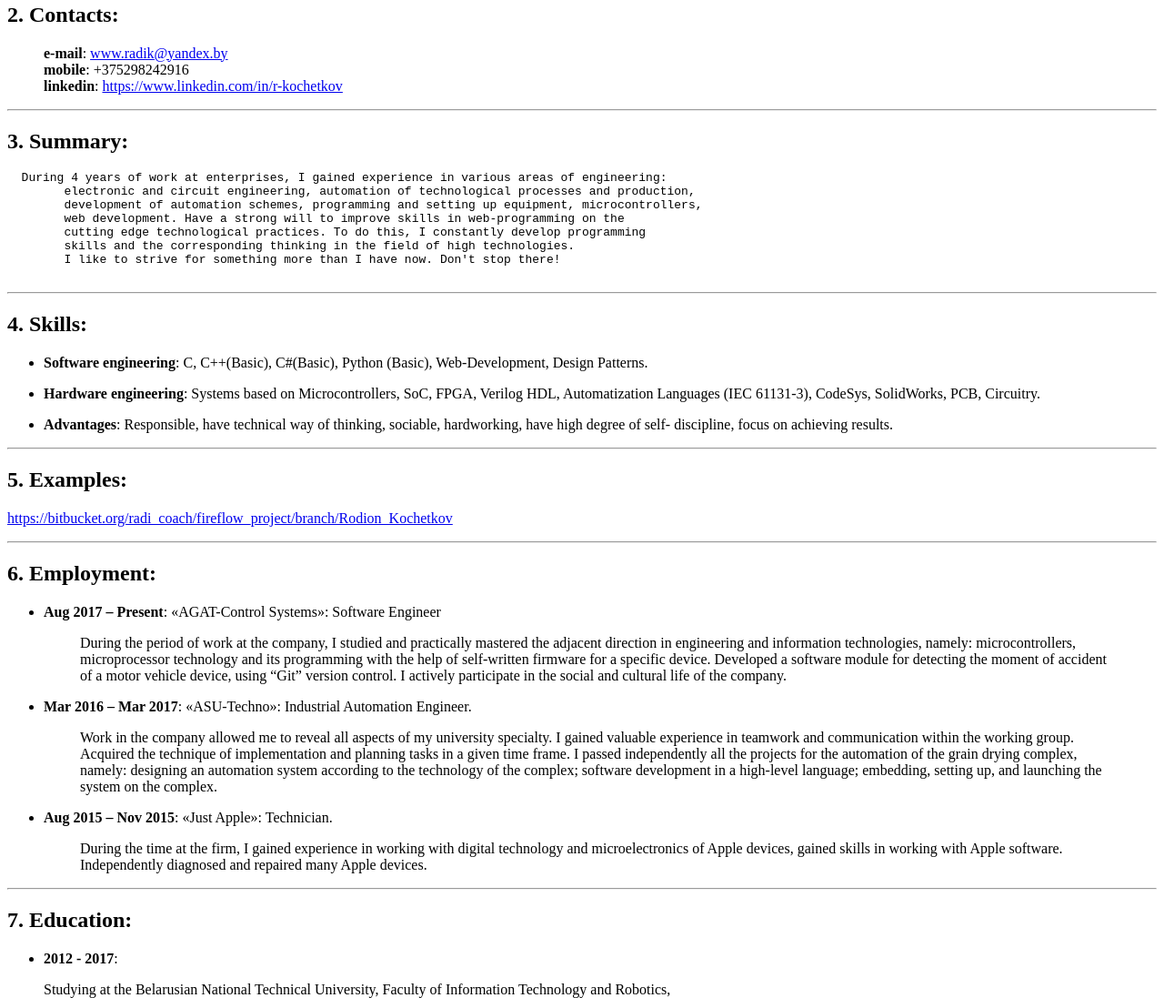
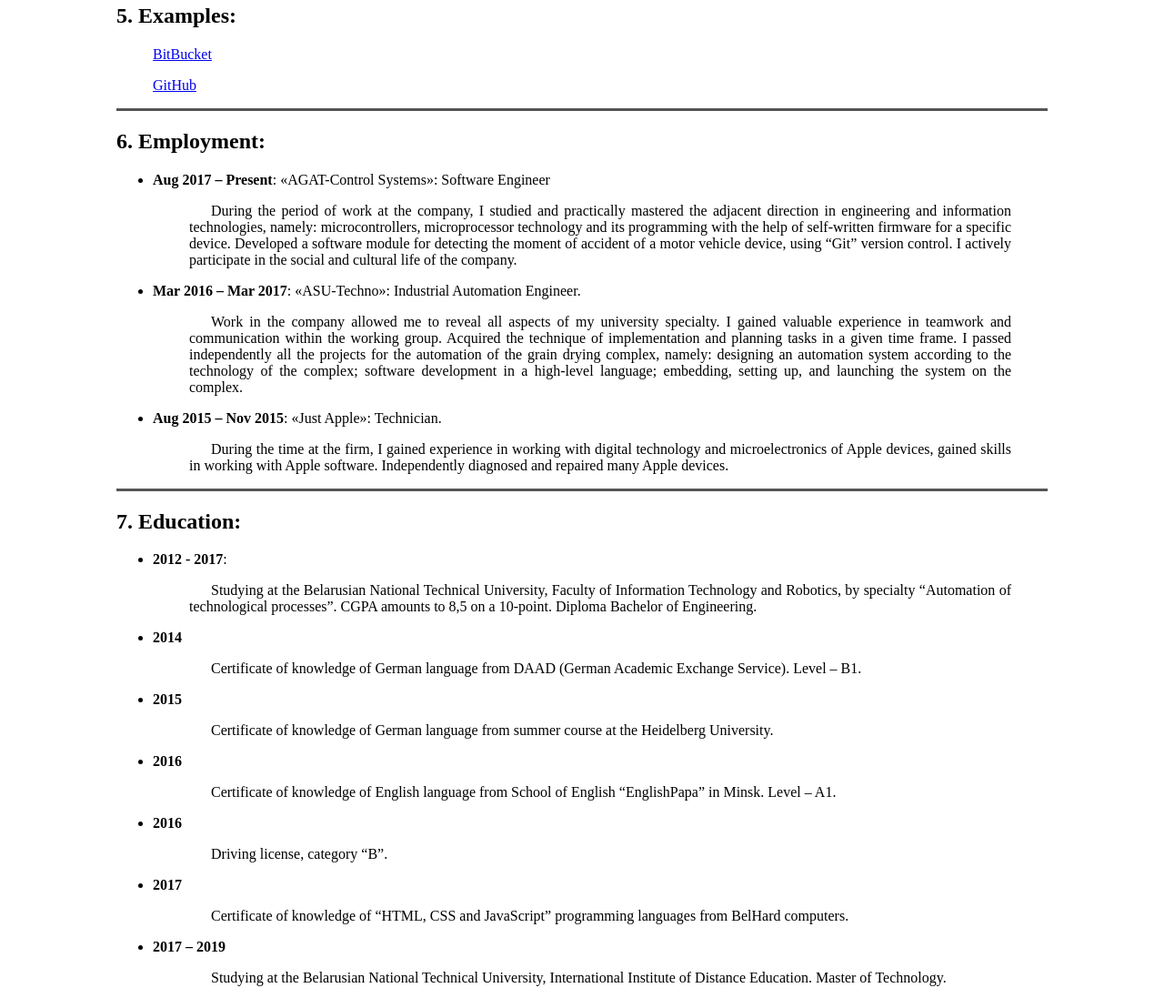
Before and after one commit to RodionCoach/rsschool-2019Q1-cv, a plain HTML site: page index.html in a window 1280 px wide. Shown: the part 840-1937 px from the top of the page at 91% size. Drawn offline with Linux system fonts and the light colour scheme.

Commit message:
fix: fix in css/style.css add some styles for txt display

```diff
--- /dev/null
+++ b/assets/css/style.css
@@ -0,0 +1,29 @@
+body{
+    text-align: justify;
+}
+img{
+   float: right;
+}
+
+hr{
+    color: rgb(85, 85, 85);
+    background-color:#555;
+    border:1px solid;
+    height:1px;
+    clear:both;
+}
+
+.container{
+    position: relative;
+    width: 1024px;
+    margin-left: auto;
+    margin-right: auto;
+}
+
+#summary3 + blockquote{
+    text-indent: 1.5em;
+}
+
+li > blockquote {
+    text-indent: 1.5em;
+}
--- a/index.html
+++ b/index.html
@@ -3,30 +3,30 @@
   <head>
     <meta charset="utf-8" />
     <meta http-equiv="X-UA-Compatible" content="IE=edge" />
-    <title></title>
-    <meta name="description" content="" />
+    <title>CV - Kochetkov Rodion</title>
     <meta name="viewport" content="width=device-width, initial-scale=1" />
-    <link rel="stylesheet" type="text/css" href="assets/style.css" />
+    <link rel="icon" sizes="any" type="image/x-icon" href="assets/img/iphoto.ico" />
+    <link rel="stylesheet" type="text/css" href="assets/css/style.css" />
   </head>
   <body>
+      <div class="container">
         <div>
         <div class="wrapper"></div>
         </div>
         <h1 id="cv">CV</h1>
 
-    <h2 id="1name">1. Name:</h2>
-
-    <img src="assets/img/photo.webp" alt="photo">
+        <h2 id="name1">1. Name:</h2>
 
         <blockquote>
             <p>
+                <img src="assets/img/photo.webp" alt="photo" width="20%" height="20%">
                 <strong><em>Rodion Kochetkov</em></strong>
             </p>
         </blockquote>
 
         <hr />
 
-    <h2 id="2contacts">2. Contacts:</h2>
+        <h2 id="contacts2">2. Contacts:</h2>
 
         <blockquote>
         <p>
@@ -42,20 +42,22 @@
 
         <hr />
 
-    <h2 id="3summary">3. Summary:</h2>
-
-    <pre><code>  During 4 years of work at enterprises, I gained experience in various areas of engineering:
+        <h2 id="summary3">3. Summary:</h2>
+            <blockquote>
+                <p>
+                    During 4 years of work at enterprises, I gained experience in various areas of engineering:
                     electronic and circuit engineering, automation of technological processes and production,
                     development of automation schemes, programming and setting up equipment, microcontrollers,
                     web development. Have a strong will to improve skills in web-programming on the
                     cutting edge technological practices. To do this, I constantly develop programming
                     skills and the corresponding thinking in the field of high technologies.
                     I like to strive for something more than I have now. Don't stop there!
-        </code></pre>
+                </p>
+            </blockquote>
 
         <hr />
 
-    <h2 id="4skills">4. Skills:</h2>
+        <h2 id="skills4">4. Skills:</h2>
 
         <ul>
         <li>
@@ -84,18 +86,25 @@
 
         <hr />
 
-    <h2 id="5examples">5. Examples:</h2>
-
+        <h2 id="examples5">5. Examples:</h2>
+        <blockquote>
             <p>
             <a
                 href="https://bitbucket.org/radi_coach/fireflow_project/branch/Rodion_Kochetkov"
-        >https://bitbucket.org/radi_coach/fireflow_project/branch/Rodion_Kochetkov</a
-      >
+                >BitBucket</a>
             </p>
+                    <p>
+            <a
+                href="https://github.com/RodionCoach/MERN_introduce"
+                >GitHub</a>
+            </p>
+        </blockquote>
+
+
 
         <hr />
 
-    <h2 id="6employment">6. Employment:</h2>
+        <h2 id="employment6">6. Employment:</h2>
 
         <ul>
         <li>
@@ -155,75 +164,97 @@
 
         <hr />
 
-    <h2 id="7education">7. Education:</h2>
+        <h2 id="education7">7. Education:</h2>
 
         <ul>
         <li>
             <p><strong>2012 - 2017</strong>:</p>
 
+            <blockquote>
                 <p>
                     Studying at the Belarusian National Technical University, Faculty of
-          Information Technology and Robotics, <br />
-          by specialty “Automation of technological processes”. <br />
+                    Information Technology and Robotics,
+                    by specialty “Automation of technological processes”.
                     CGPA amounts to 8,5 on a 10-point. Diploma Bachelor of Engineering.
                 </p>
+            </blockquote>
+
         </li>
 
         <li>
             <p><strong>2014</strong></p>
 
+            <blockquote>
                 <p>
                     Certificate of knowledge of German language from DAAD (German Academic
                     Exchange Service). Level – B1.
                 </p>
+            </blockquote>
+
         </li>
 
         <li>
             <p><strong>2015</strong></p>
 
+            <blockquote>
                 <p>
                     Certificate of knowledge of German language from summer course at the
                     Heidelberg University.
                 </p>
+            </blockquote>
+
         </li>
 
         <li>
             <p><strong>2016</strong></p>
 
+            <blockquote>
                 <p>
                     Certificate of knowledge of English language from School of English
                     “EnglishPapa” in Minsk. Level – A1.
                 </p>
+            </blockquote>
+
         </li>
 
         <li>
             <p><strong>2016</strong></p>
 
-        <p>Driving license, category “B”.</p>
+            <blockquote>
+                <p>
+                    Driving license, category “B”.
+                </p>
+            </blockquote>
+
         </li>
 
         <li>
             <p><strong>2017</strong></p>
 
+            <blockquote>
                 <p>
                     Certificate of knowledge of “HTML, CSS and JavaScript” programming
                     languages from BelHard computers.
                 </p>
+            </blockquote>
+
         </li>
 
         <li>
             <p><strong>2017 – 2019</strong></p>
 
+            <blockquote>
                 <p>
                     Studying at the Belarusian National Technical University,
                 International Institute of Distance Education. Master of Technology.
                 </p>
+            </blockquote>
         </li>
         </ul>
 
         <hr />
 
-    <h2 id="8languages">8. Languages:</h2>
+        <h2 id="languages8">8. Languages:</h2>
 
         <ul>
         <li><p>Russian (native),</p></li>
@@ -232,6 +263,8 @@
 
         <li><p>German (B2 - courses at the Goethe Institute).</p></li>
         </ul>
+      </div>
+
 
     <script src="" async defer></script>
   </body>
```
Also changed, not shown: assets/img/iphoto.ico (renamed from assets/img/photo.jpg), assets/style.css (deleted). Lines whose indentation alone changed are shown as unchanged.
